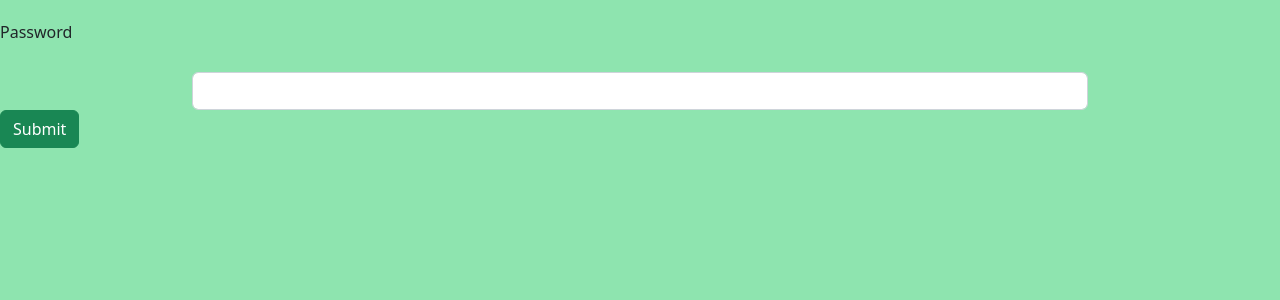
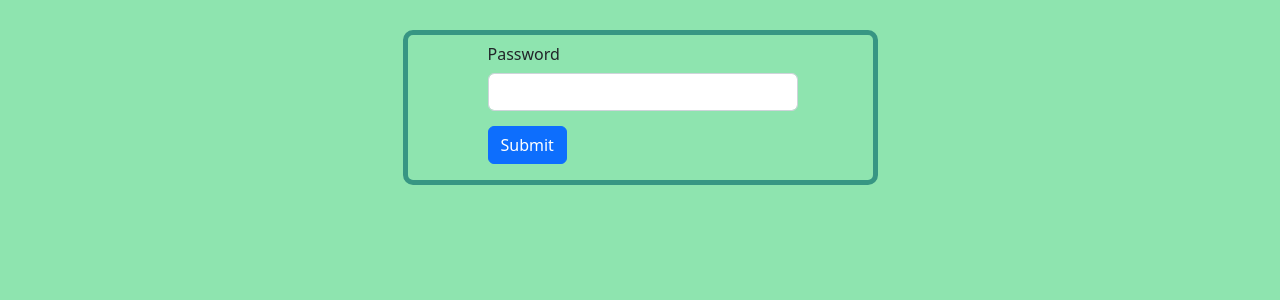
Before and after one commit to AnaMayer2019/Portfolio, a Flask app: page /messagelist in a window 1280 px wide. Shown: the part 56-356 px from the top of the page. Run offline with Flask 2, Linux system fonts and the light colour scheme.

Commit message:
formatted login page

```diff
--- a/templates/login.html
+++ b/templates/login.html
@@ -1,9 +1,18 @@
 {% extends 'base.html' %}
 
 {% block content %}
-<form method="post">
-    <label for="inputPassword5" class="form-fields form-label">Password</label>
-    <input type="password" id="inputPassword5" name="password" class="form-control form-fields" aria-describedby="passwordHelpBlock">
-    <button type="submit" class="btn btn-success">Submit</button>
-</form>
+<div class="container">
+    <div class="row justify-content-md-center">
+        <form class="mb-3 col-md-5" method="post" style="padding-left: 80px; margin-top: 30px; border-radius: 10px; border: 5px #379683 solid;">
+            <label for="inputPassword5" class="col-sm-2 col-form-label">Password</label>
+            <div class="col-sm-10">
+                <input type="password" id="inputPassword5" name="password" class="form-control" aria-describedby="passwordHelpBlock">
+            </div>
+
+            <div class="col-auto">
+                <button type="submit" class="btn btn-primary mb-3" style="margin-top: 15px;">Submit</button>
+            </div>
+        </form>
+    </div>
+</div>
 {% endblock %}
```
